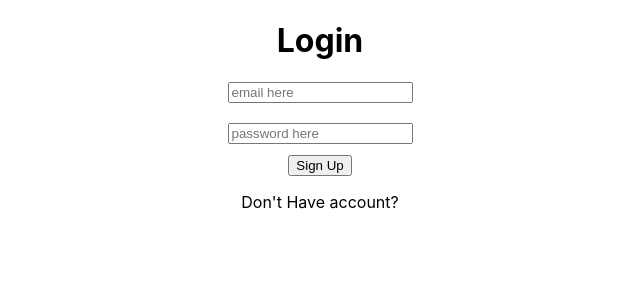
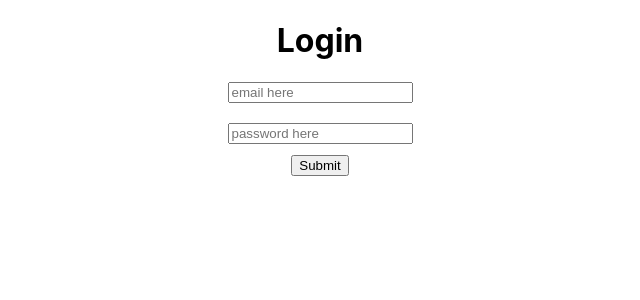
Before and after one commit to Rethabile17/Recipes-app, a React (Create React App) app: page /login in a window 1280 px wide. Shown: the top 300 px of the page, without its empty margins (320-960 px from the left). Built offline with nearby package versions, Linux system fonts and the light colour scheme.

Commit message:
work on login system

```diff
--- a/src/components/Login.js
+++ b/src/components/Login.js
@@ -5,27 +5,19 @@ import "./Registration.css"
 
 
 function Login(props) {
-    const [name, setName] = useState("");
     const [email, setEmail] = useState("");
     const [password,setPassword] = useState("");
-    const [nameError,setNameError] = useState("");
     const [emailError,setEmailError] = useState("");
     const [passwordError, setPasswordError] = useState("");
 
     const navigate = useNavigate();
 
     const validateForm =() => {
-        setNameError('');
         setEmailError('');
         setPasswordError('');
 
 
     let isValid = true;
-
-    if (name.trim() === '') {
-        setNameError('Please enter your name');
-        isValid = false;
-    }
 
     if (email.trim() ==='') {
         setEmailError('please enter your email');
@@ -48,7 +40,6 @@ function Login(props) {
     const onButtonClick = () => {
         if (validateForm()) {
             const userDate = {
-                name: name,
                 email: email,
                 password: password,
             };
@@ -71,11 +62,7 @@ return (
             <label className="errorLabel">{passwordError}</label>
             </div>
             <div>
-                <input className="inputButton" type="button" onClick={onButtonClick} value="Sign Up"/>
-            </div>
-            <div>
-                <p className="cold">Don't Have account?  </p>
-
+                <input className="inputButton" type="button" onClick={onButtonClick} value="Submit"/>
             </div>
 
         </div>
```
